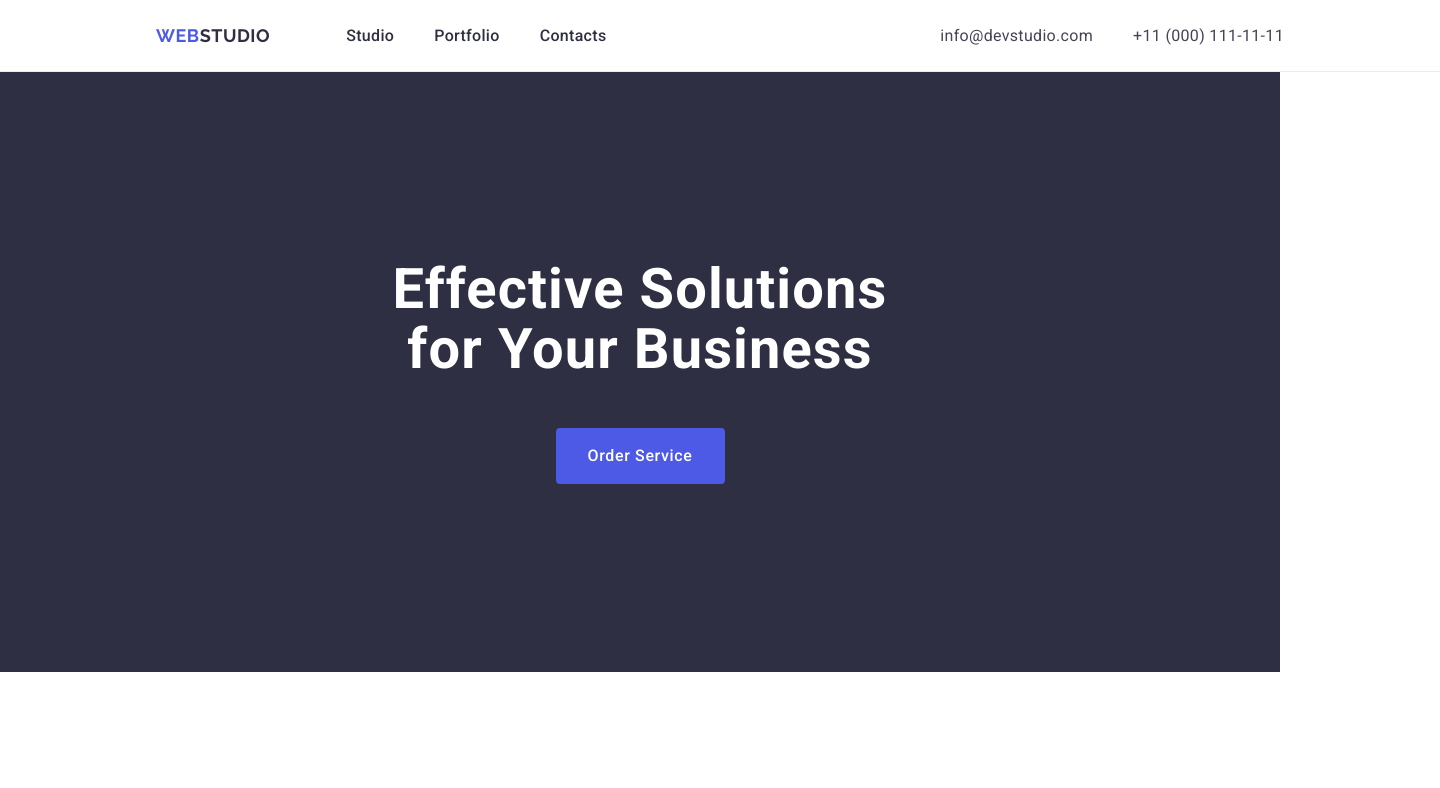
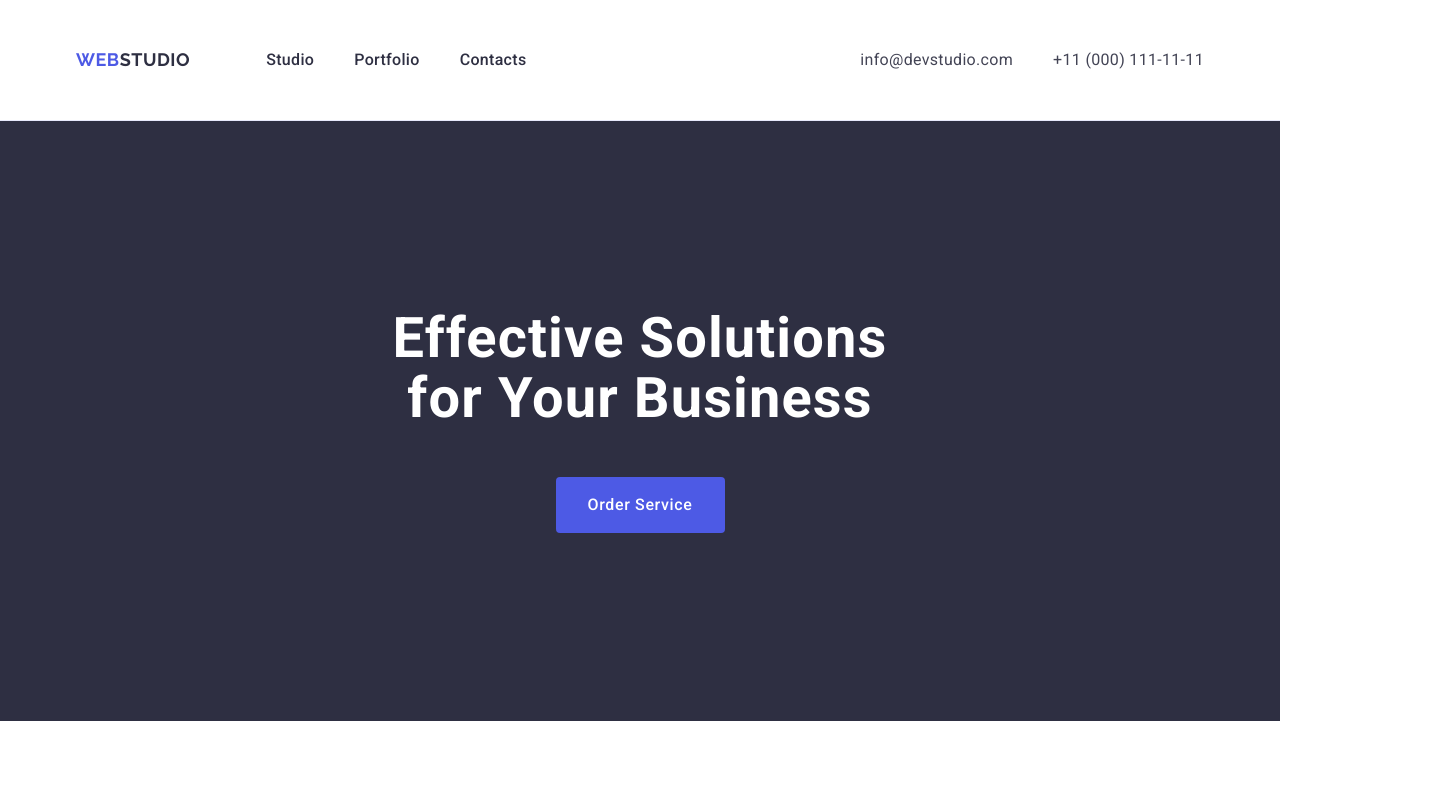
Before and after one commit to kristina-golub/goit-markup-hw-03, a plain HTML site: page index.html in a window 1280 px wide. Shown: the top 788 px of the page, 1440 px wide, since content can reach past the window. Drawn offline with nearby package versions, Linux system fonts and the light colour scheme.

Commit message:
fixed css  after recheck

```diff
--- a/css/styles.css
+++ b/css/styles.css
@@ -43,8 +43,6 @@ img {
   padding-top: 24px;
   padding-bottom: 24px;
   border-bottom: 1px solid #e7e9fc;
-  width: 1440px;
-  height: 72px;
 }
 .header-container {
   display: flex;
@@ -94,6 +92,7 @@ img {
   color: #2e2f42;
   text-decoration: none;
   padding: 24px 0;
+  display: block;
 }
 .menu-item:hover {
   color: #404bbf;
```
